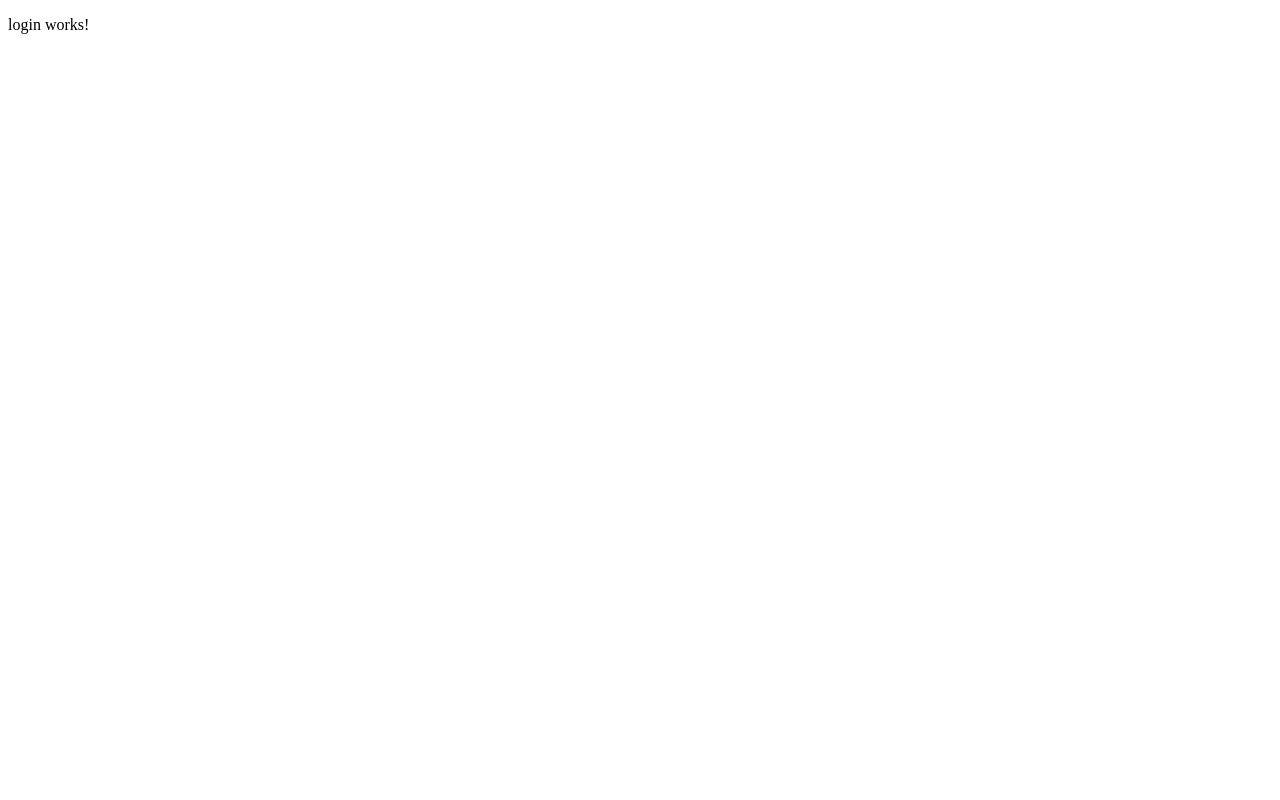
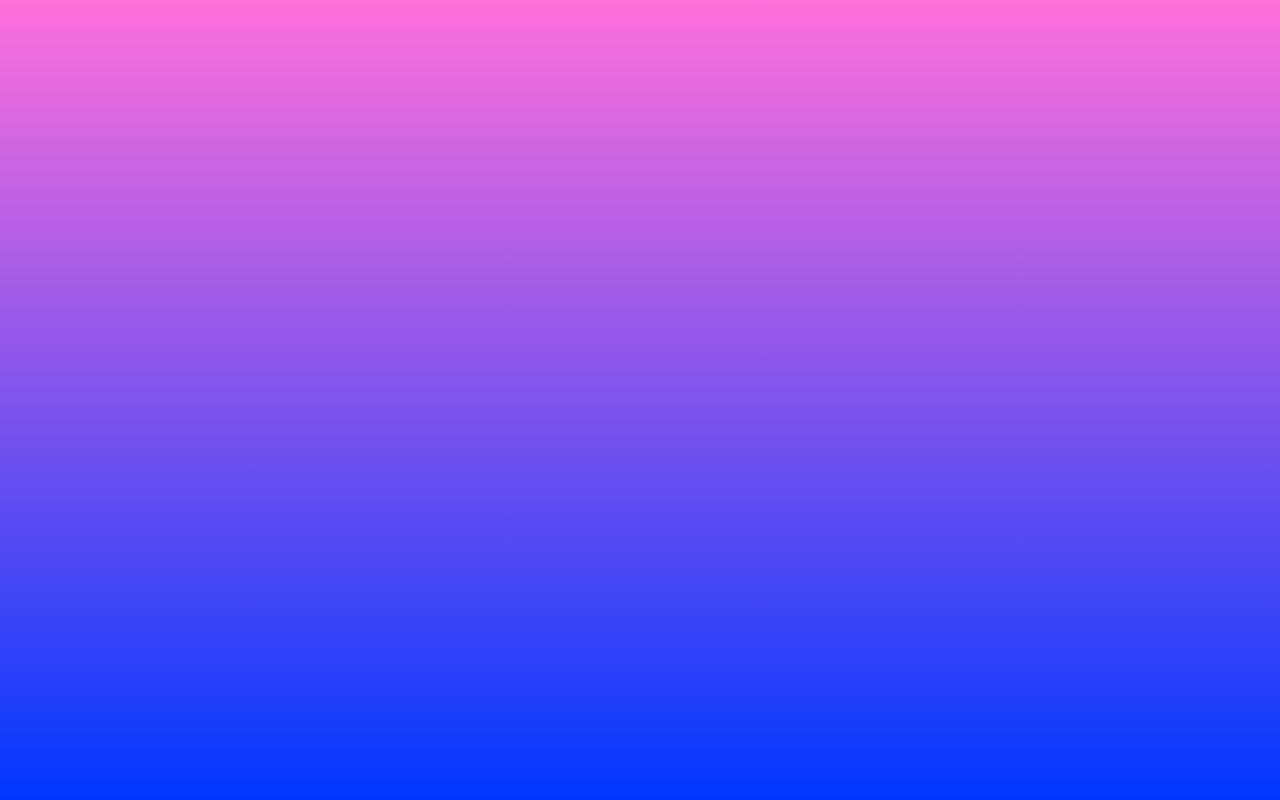
Before and after one commit to aristobulo99/front-end-project-management, an Angular app: page /login in a window 1280 px wide. Built offline with nearby package versions, Linux system fonts and the light colour scheme.

Commit message:
fix: instalacion de tailwind y implementacion del gradiente

```diff
--- a/package.json
+++ b/package.json
@@ -33,6 +33,7 @@
     "karma-coverage": "~2.2.0",
     "karma-jasmine": "~5.1.0",
     "karma-jasmine-html-reporter": "~2.1.0",
+    "tailwindcss": "^3.4.13",
     "typescript": "~5.5.2"
   }
 }
--- a/src/app/pages/login/login.component.html
+++ b/src/app/pages/login/login.component.html
@@ -1 +1,3 @@
-<p>login works!</p>
+<section class="w-full bg-gradient-to-b from-pinkCustom to-blueCustom h-screen">
+
+</section>
--- a/src/styles.scss
+++ b/src/styles.scss
@@ -1 +1,5 @@
 /* You can add global styles to this file, and also import other style files */
+
+@tailwind base;
+@tailwind components;
+@tailwind utilities;
--- /dev/null
+++ b/tailwind.config.js
@@ -0,0 +1,13 @@
+/** @type {import('tailwindcss').Config} */
+module.exports = {
+  content: ["./src/**/*.{html,js}"],
+  theme: {
+    extend: {
+      colors: {
+        pinkCustom: '#FF70DB',
+        blueCustom: '#0037FF',
+      },
+    },
+  },
+  plugins: [],
+}
```
Also changed, not shown: 1 other file (tests, documents, lock files or other folders).
